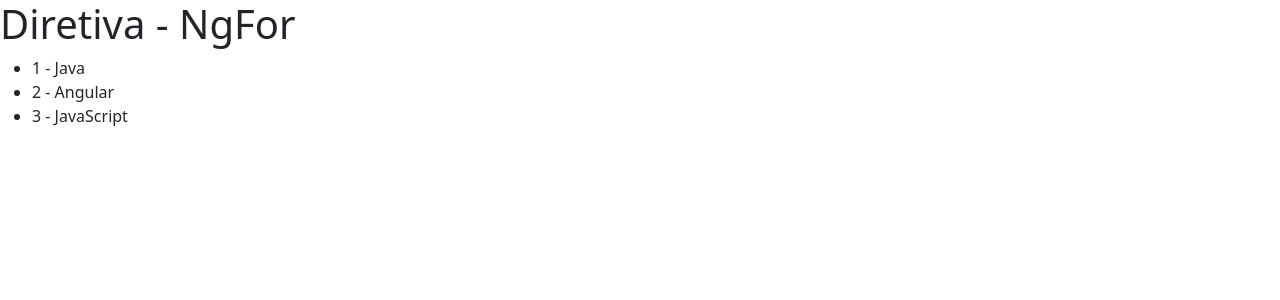
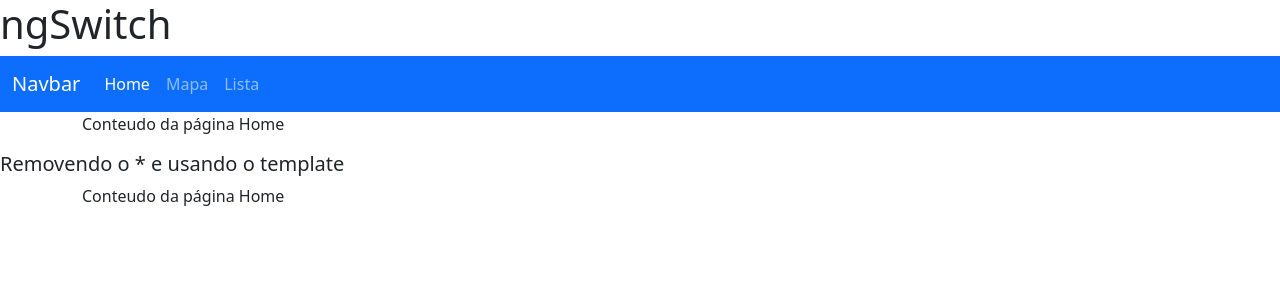
Before and after one commit to Renatonapoli/fundamentos-angular-15, an Angular app in the folder diretivas/: page / in a window 1280 px wide. Shown: the top 300 px of the page. Built offline with nearby package versions, Linux system fonts and the light colour scheme.

Commit message:
Removendo o * e usando o template

```diff
--- a/diretivas/src/app/app.component.html
+++ b/diretivas/src/app/app.component.html
@@ -1,3 +1,3 @@
 <!-- <app-diretiva-ngif></app-diretiva-ngif> -->
-<!-- <app-diretiva-ngswitch></app-diretiva-ngswitch> -->
-<app-diretiva-ngfor></app-diretiva-ngfor>
+<app-diretiva-ngswitch></app-diretiva-ngswitch>
+<!-- <app-diretiva-ngfor></app-diretiva-ngfor> -->
--- a/diretivas/src/app/diretiva-ngfor/diretiva-ngfor.component.html
+++ b/diretivas/src/app/diretiva-ngfor/diretiva-ngfor.component.html
@@ -3,3 +3,11 @@
 <ul>
   <li *ngFor="let curso of cursos let index = index">{{ index + 1 }} - {{ curso }}</li>
 </ul>
+
+<h5>Removendo o * e usando o template</h5>
+
+<ul>
+  <ng-template ngFor [ngForOf]="cursos" let-curso let-index="index">
+    <li>{{ index + 1 }} - {{ curso }}</li>
+  </ng-template>
+</ul>
--- a/diretivas/src/app/diretiva-ngif/diretiva-ngif.component.html
+++ b/diretivas/src/app/diretiva-ngif/diretiva-ngif.component.html
@@ -18,3 +18,18 @@
 <br><br>
 
 <button (click)="validaLista()">Valida lista</button>
+
+<br><br>
+
+<h5>Removendo o * e usando o template</h5>
+
+  <ng-template [ngIf]="mostrarCursos">
+    <div>Lista de cursos</div>
+  </ng-template>
+  <ng-template [ngIf]="!mostrarCursos">
+    <div>Não há cursos na Lista de cursos</div>
+  </ng-template>
+
+  <div template="ngIf !mostrarCursos">
+    Lista de cursos
+  </div>
--- a/diretivas/src/app/diretiva-ngswitch/diretiva-ngswitch.component.html
+++ b/diretivas/src/app/diretiva-ngswitch/diretiva-ngswitch.component.html
@@ -21,3 +21,18 @@
   <p *ngSwitchCase="'Lista'">Conteudo da página da lista</p>
   <p *ngSwitchDefault >Conteudo da página Home</p>
 </div>
+
+
+<h5>Removendo o * e usando o template</h5>
+
+<div class="container" [ngSwitch]="aba">
+  <ng-template [ngSwitchCase]="'Mapa'">
+    <p>Conteudo da página do Mapa</p>
+  </ng-template>
+  <ng-template [ngSwitchCase]="'Lista'">
+    <p>Conteudo da página da lista</p>
+  </ng-template>
+  <ng-template ngSwitchDefault>
+    <p>Conteudo da página Home</p>
+  </ng-template>
+</div>
```
